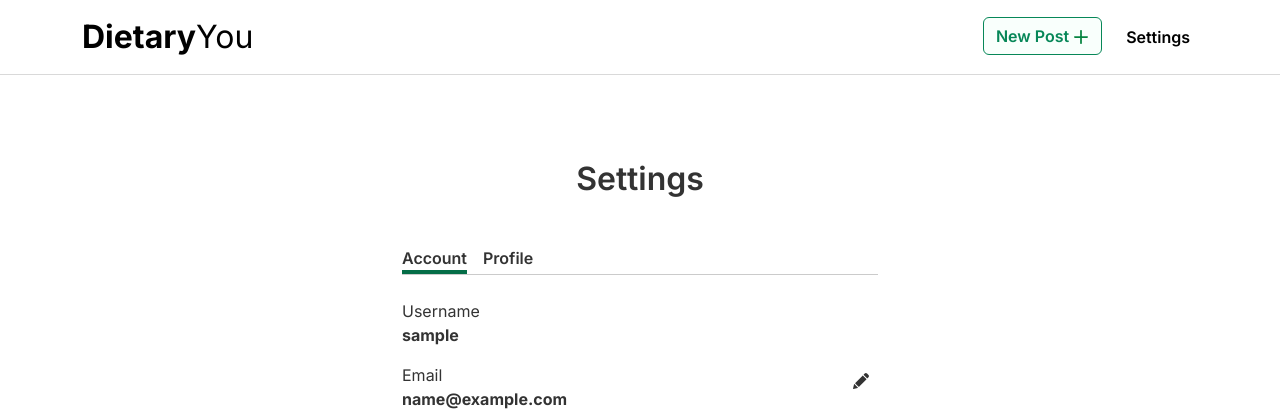
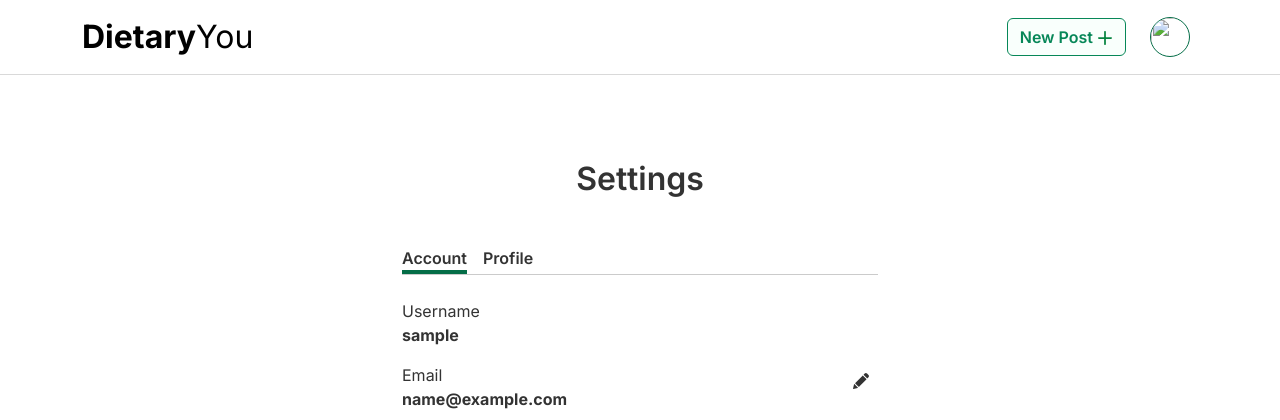
Before and after one commit to dev-timm/DietaryYou, a Django app: page /profile/user_account in a window 1280 px wide. Shown: the top 420 px of the page. Run offline with Django 3.2, Linux system fonts and the light colour scheme; the visitor is signed in with stand-in values (Sample User, id 1).

Commit message:
add profile image to navigation

```diff
--- a/static/css/style.css
+++ b/static/css/style.css
@@ -196,6 +196,13 @@ input[type="email"]:focus,
     margin-left: 16px;
 }
 
+.nav-profile-image {
+    height: 40px;
+    width: 40px;
+    border-radius: 40px;
+    border: 1px solid #046d47;
+}
+
 /* NAV */
 
 /* FOOTER */
@@ -361,5 +368,5 @@ input[type="email"]:focus,
     height: 80px;
     width: 80px;
     border-radius: 80px;
-    border: 1px solid green;
+    border: 1px solid #046d47;
 }
--- a/templates/base.html
+++ b/templates/base.html
@@ -26,7 +26,7 @@
             <div class="collapse navbar-collapse" id="navbarTogglerDemo02">
                 <ul class="navbar-nav ms-auto mb-2 mb-lg-0">
                     {% if user.is_authenticated %}
-                    <li>
+                    <li class="align-self-center">
                         <a class="btn btn-outline-primary" aria-current="page" href="{% url 'add_post' %}">New Post <svg
                                 width="16" height="16" viewBox="0 0 16 16" fill="none"
                                 xmlns="http://www.w3.org/2000/svg">
@@ -55,7 +55,13 @@
                         </a>
                     </li>
                     <li class="nav-item nav-item-space">
-                        <a class="nav-link active" aria-current="page" href="{% url 'user_account' %}">Settings</a>
+                        <a class="nav-link active" aria-current="page" href="{% url 'user_account' %}">
+                            {% if "placeholder" in user.userprofile.profile_image.url %}
+                            <img src="{% static 'images/icons/placeholder-settings.svg' %}" class="nav-profile-image">
+                            {% else %}
+                            <img src="{{ user.userprofile.profile_image.url }}" class="nav-profile-image">
+                            {% endif %}
+                        </a>
                     </li>
                     {% else %}
                     <li class="nav-item">
```
